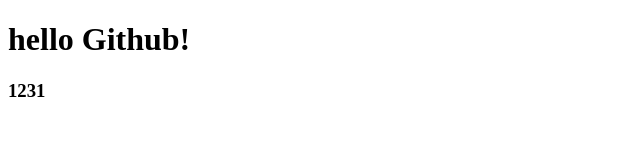
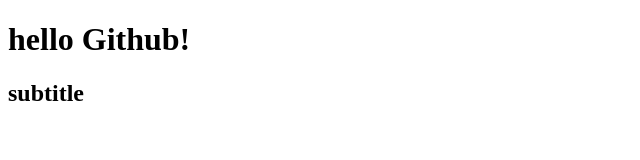
Before and after one commit to kimtaeqqq/github_test, a plain HTML site: page index.html in a window 1280 px wide. Shown: the full height of the page, 0-640 px from the left. Drawn offline with Linux system fonts and the light colour scheme.

Commit message:
Update index.html

```diff
--- a/index.html
+++ b/index.html
@@ -8,6 +8,6 @@
 </head>
 <body>
     <h1>hello Github!</h1>
-    <h3>1231</h3>
+    <h2>subtitle</h2>
 </body>
 </html>
```
